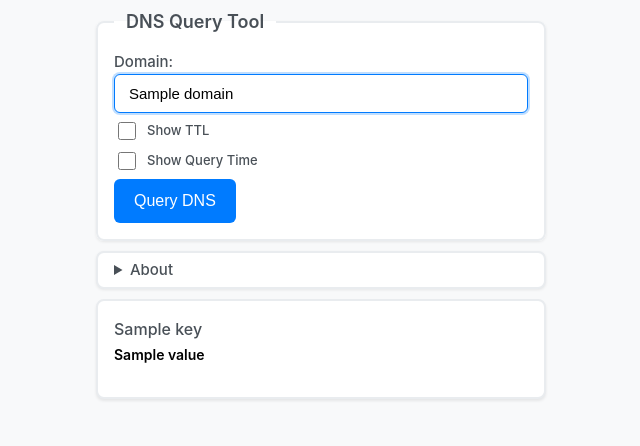
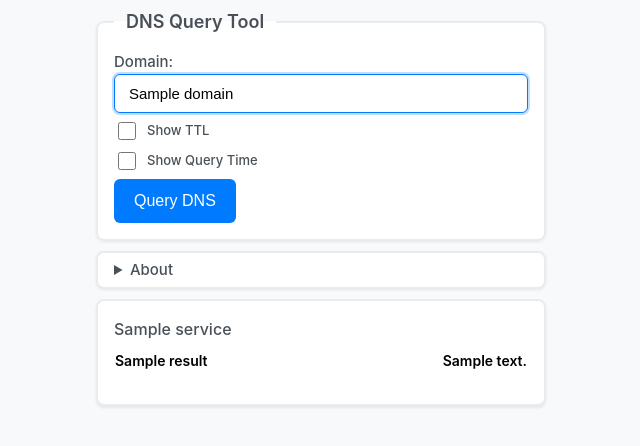
Before and after one commit to clayoster/dnsquery, a Flask app: template templates/form.html in a window 1280 px wide. Shown: the top 446 px of the page, without its empty margins (319-959 px from the left). Run offline with Flask 3, Linux system fonts and the light colour scheme; the template is opened without the code that fills it: most values are stand-ins (such as "Sample title", 1, 10 or a date in 2020).

Commit message:
Change how the dns_data dict is built and presented - If there are multiple IP addresses in the response, all will be shown - TTL and Query Time are longer presented on the same line as the IP - Tests have been updated to handle changes in the HTML template

```diff
--- a/app.py
+++ b/app.py
@@ -58,18 +58,19 @@ def handle_submit():
 
     # If the domain name passes the validation check, perform queries
     if validate_input:
+        # Prepare lists for compiling DNS data
         keys = []
         values = []
         for service,options in dns_servers['dnsquery'].items():
             ip = options.get('ip', None)
             query_data = perform_query(service, ip, domain, ttl, query_time)
 
+            # Add data from the query to the lists
             keys.append(service)
             values.append(query_data)
 
             # Compile DNS data into a dict
             dns_data = dict(zip(keys, values))
-            #print(dns_data)
     else:
         error = 'Bad Query - Check domain name for correct format and invalid characters'
 
@@ -79,7 +80,7 @@ def perform_query(service, ip, domain, ttl, query_time):
     """ Function for completing DNS queries """
     # Set variable defaults
     dns_time = None
-    query_data = None
+    query_data = {"results": [], "detail": []}
 
     # Set Nameserver IP
     my_resolver.nameservers = [ip]
@@ -99,30 +100,33 @@ def perform_query(service, ip, domain, ttl, query_time):
         dns_end = time.time()
         dns_time = str(round(((dns_end - dns_start) * 1000), 2))
 
+        # Add results to query_data["results"]
         for rdata in my_answers:
-            query_data = rdata.address
-            if ttl == 'true':
-                query_data += " -- TTL: " + str(my_answers.rrset.ttl) + " sec"
-            if query_time == 'true':
-                query_data += " -- Query Time: " + dns_time + " msec"
-            #print(rdata.address)
-            #print(str(my_answers.rrset.ttl)
+            query_data["results"].append(rdata.address)
+
+        # Add query details to query_data["detail"] if requested
+        if ttl == 'true':
+            query_data["detail"].append(f"TTL: {my_answers.rrset.ttl} sec")
+
+        if query_time == 'true':
+            query_data["detail"].append(f"Query Time: {dns_time} msec")
+
     except dns.resolver.NoAnswer:
-        query_data = "No answer"
+        query_data["results"].append("No answer")
     except dns.resolver.NXDOMAIN:
-        query_data = "Domain not found"
+        query_data["results"].append("Domain not found")
     except dns.exception.Timeout:
         # Log the error
         print(">>> Timeout querying server (" + service + " / " + ip + ")")
-        query_data = "Timeout querying server"
+        query_data["results"].append("Timeout querying server")
     except dns.resolver.NoNameservers as e:
         # Log the error
         print(">>> Server did not respond correctly (" + service + " / " + ip + ")")
-        query_data = "Server did not respond correctly: " + str(e)
+        query_data["results"].append("Server did not respond correctly: " + str(e))
     except Exception as e: # pylint: disable=broad-except
         # Log the error
         print(">>> Exception occurred: " + str(e))
-        query_data = "Exception occurred: " + str(e)
+        query_data["results"].append("Exception occurred: " + str(e))
 
     return query_data
 
--- a/static/main.css
+++ b/static/main.css
@@ -141,6 +141,12 @@ details p {
 }
 
 /* DNS Results */
+.dns-table {
+  width: 100%;
+  border-collapse: collapse;
+  margin-top: 8px;
+}
+
 .results {
   border: 2px solid #e9ecef;
   background-color: white;
@@ -160,7 +166,7 @@ details p {
   border-bottom: none;
 }
 
-.result-key {
+.result-service {
   display: block;
   font-weight: 500;
   color: #495057;
@@ -168,12 +174,20 @@ details p {
   margin-bottom: 3px;
 }
 
-.result-value {
+.result-data {
   display: block;
   font-size: clamp(10px, 1.6vw, 14px);
   font-weight: 600;
   color: #000;
   word-break: break-word;
+}
+
+.result-data-results {
+  text-align: left;
+}
+
+.result-data-detail {
+  text-align: right;
 }
 
 /* Error Display */
@@ -257,7 +271,7 @@ hr {
   .form-group label,
   legend,
   summary,
-  .result-key {
+  .result-service {
     color: #d4d7db;
   }
   .form-group input[type="text"] {
@@ -285,7 +299,7 @@ hr {
     border-color: #7c464a;
   }
   details p,
-  .result-value {
+  .result-data {
     color: #e1e3e7;
   }
   hr {
--- a/templates/form.html
+++ b/templates/form.html
@@ -51,10 +51,22 @@
 
       {% if dns_data -%}
       <div class="results">
-        {% for key, value in dns_data.items() %}
+        {% for service, data in dns_data.items() -%}
         <div class="result-item">
-          <span class="result-key">{{ key }}</span>
-          <span class="result-value">{{ value }}</span>
+          <span class="result-service">{{ service }}</span>
+          <span class="result-data">
+          <table class="dns-table">
+            <tbody>
+              {% set max_len = [data.results | length, data.detail | length] | max -%}
+              {% for i in range(max_len) -%}
+              <tr>
+                <td class="result-data-results">{{ data.results[i] if i < data.results | length else '' }}<br/></td>
+                <td class="result-data-detail">{{ data.detail[i] if i < data.detail | length else '' }}<br/></td>
+              </tr>
+              {% endfor -%}
+            </tbody>
+          </table>
+          </span>
         </div>
         {% endfor %}
       </div>
```
Also changed, not shown: tests/test_app.py (+20 -6 lines).
